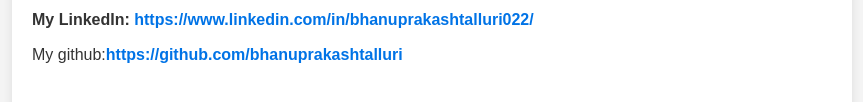
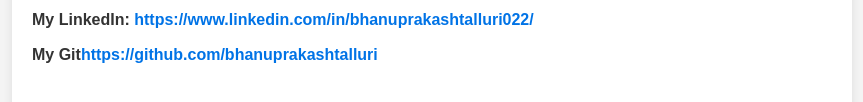
Before and after one commit to bhanuprakashtalluri/My-Blog, a plain HTML site: page index.html in a window 1280 px wide. Shown: the part 6586-6688 px from the top of the page, without its empty margins (208-1071 px from the left). Drawn offline with Linux system fonts and the light colour scheme.

Commit message:
git and linkdin addresses added

```diff
--- a/index.html
+++ b/index.html
@@ -252,9 +252,8 @@
         <section>
             <h2>About the Author</h2>
             <p><strong>Blog by:</strong> Bhanu Prakash</p>
-            <!-- <p><strong>URL:</strong> <a href="https://bhanuprakashtalluri.github.io/My-Blog/" target="_blank">https://bhanuprakashtalluri.github.io/My-Blog/</a></p> -->
             <p><strong>My LinkedIn:</strong> <a href="https://www.linkedin.com/in/bhanuprakashtalluri022/" target="_blank">https://www.linkedin.com/in/bhanuprakashtalluri022/</a></p>
-            <p>My github:<a href="https://github.com/bhanuprakashtalluri" target="_blank">https://github.com/bhanuprakashtalluri</a></p>
+            <p><strong>My Git</strong><a href="https://github.com/bhanuprakashtalluri" target="_blank">https://github.com/bhanuprakashtalluri</a></p>
         </section>
 
     </article>
```
